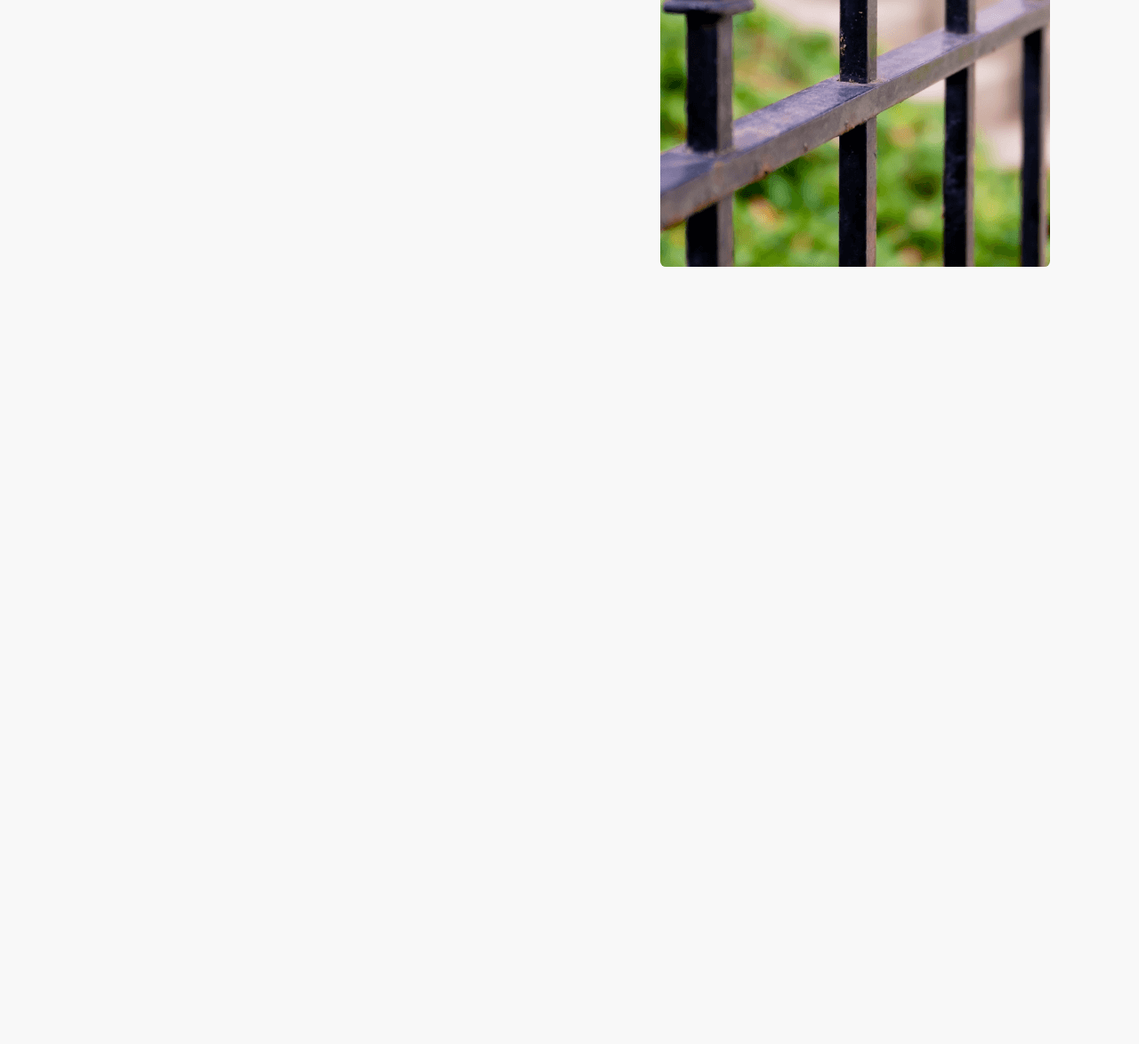
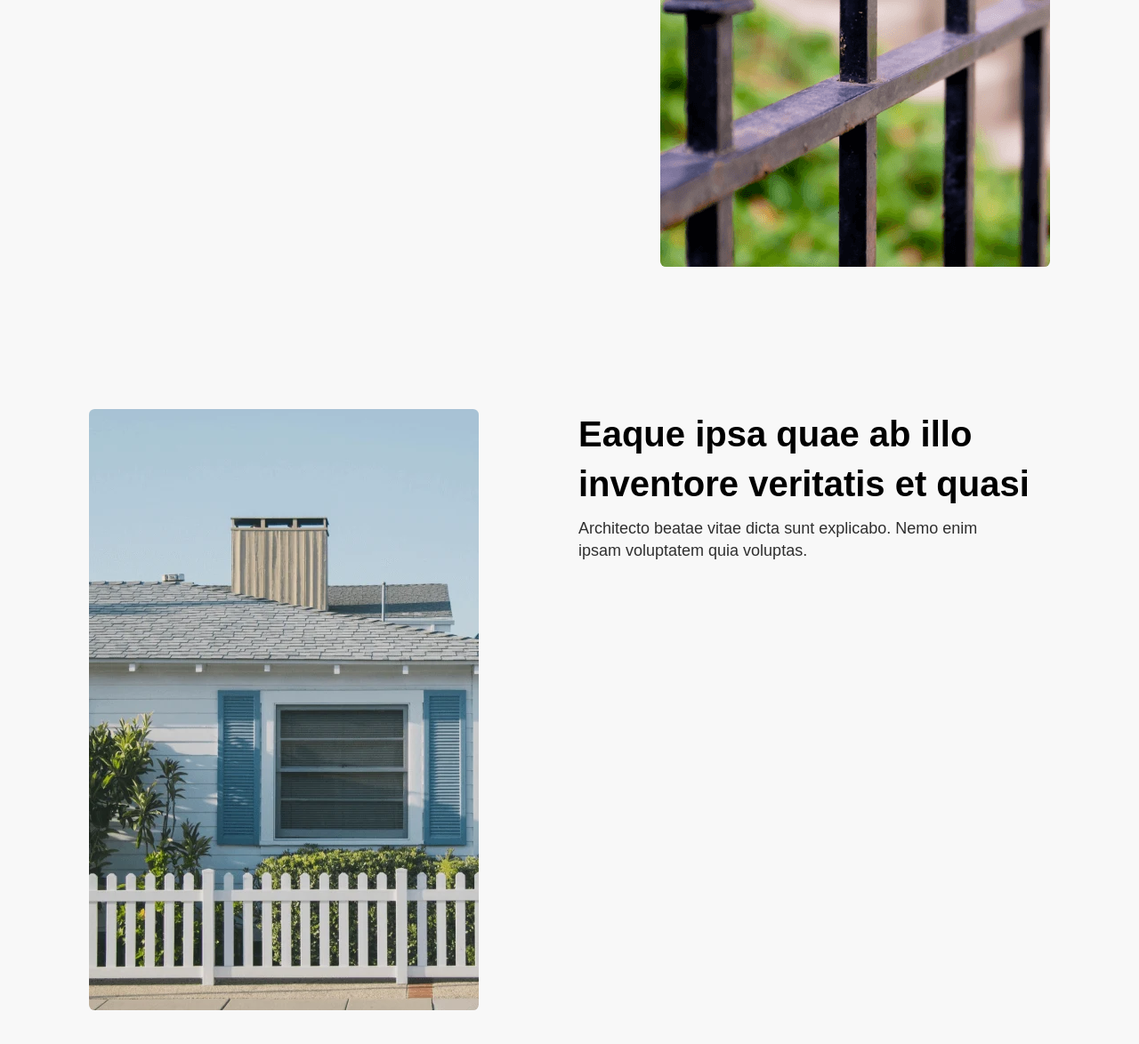
Before and after one commit to rveljko/leail, a website: page src/our-work.html in a window 1280 px wide. Shown: the part 602-1776 px from the top of the page at 89% size. Before the commit the page ends 902 px from the top, so only its background shows below. Drawn offline with nearby package versions, Linux system fonts and the light colour scheme; files that its build step writes are made by us from their sources; a web font is replaced by a local one.

Commit message:
First Wooden Fence Section

```diff
--- a/src/our-work.html
+++ b/src/our-work.html
@@ -55,5 +55,22 @@
             </div>
         </div>
     </div>
+
+    <div class="wooden-fence padding">
+        <div class="container">
+            <div class="wooden-fence__content flex layout layout--reverse">
+                <div class="wooden-fence__text">
+                    <h2 class="wooden-fence__heading">Eaque ipsa quae ab illo inventore veritatis et quasi</h2>
+                    <p class="wooden-fence__description">Architecto beatae vitae dicta sunt explicabo. Nemo enim ipsam voluptatem quia voluptas.</p>
+                </div>
+                <div class="wooden-fence__image">
+                    <picture>
+                        <source srcset="./images/our-work-wooden-fence-1.webp">
+                        <img src="./images/our-work-wooden-fence-1.png" alt="Picture of Wooden Fence">
+                    </picture>
+                </div>
+            </div>
+        </div>
+    </div>
 </body>
 </html>
--- a/src/sass/pages/_index.scss
+++ b/src/sass/pages/_index.scss
@@ -9,3 +9,4 @@
 @forward 'kids';
 @forward 'team';
 @forward 'journey';
+@forward 'wooden-fence';
--- /dev/null
+++ b/src/sass/pages/_wooden-fence.scss
@@ -0,0 +1,6 @@
+@use '../abstracts/' as *;
+
+.wooden-fence {
+    background-color: $background-color;
+    width: 100%;
+}
```
